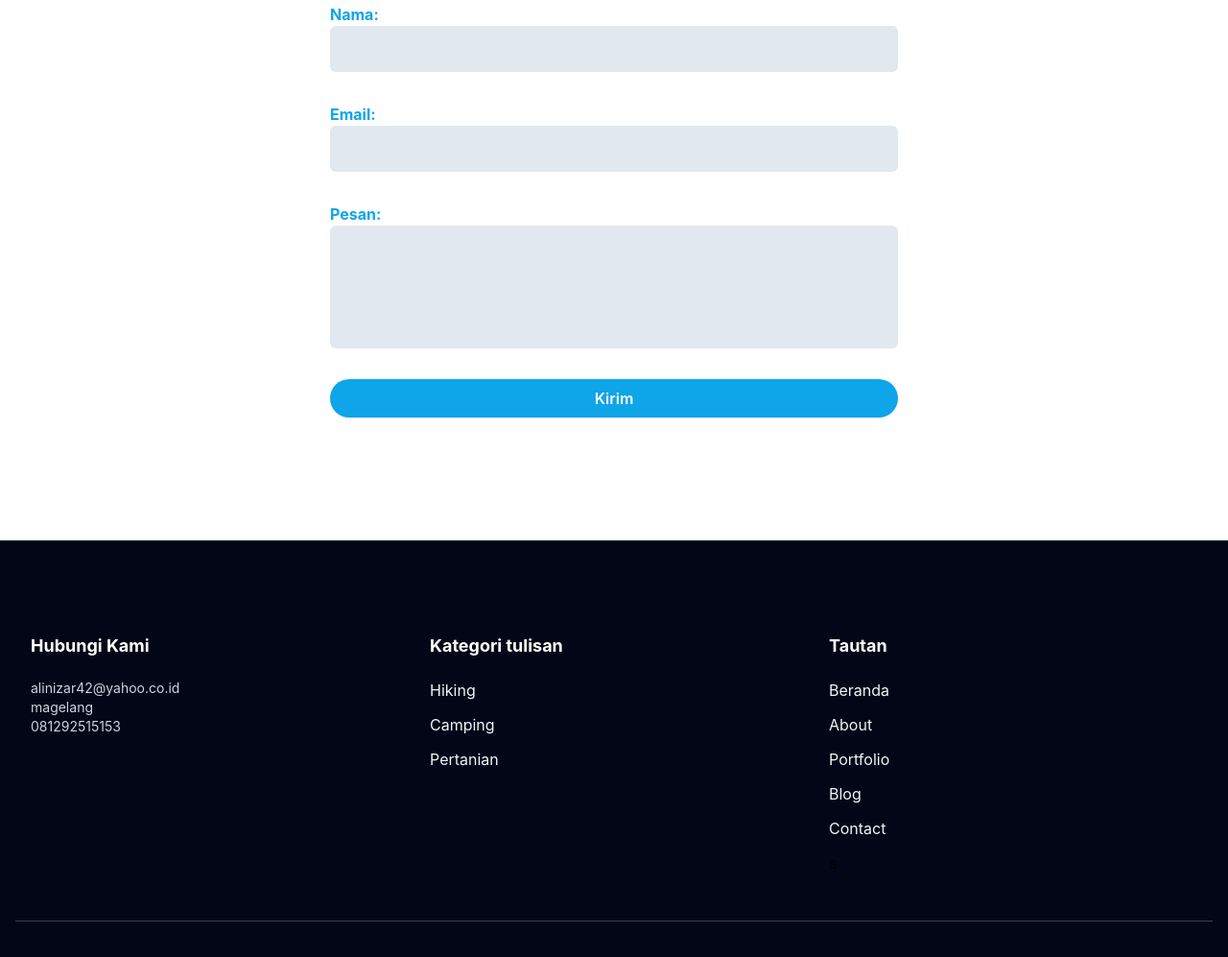
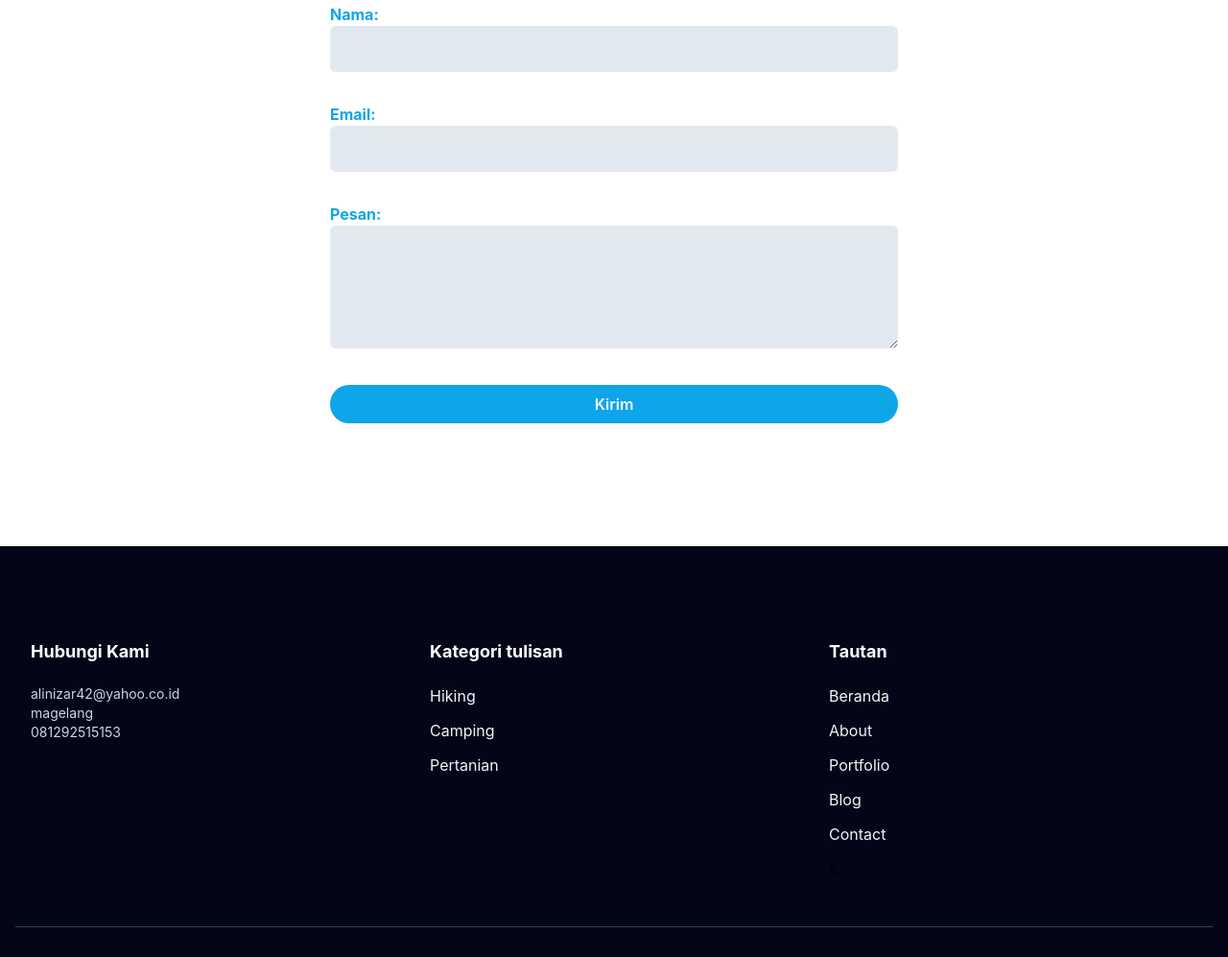
Before and after one commit to idzarju22/portfolio-tailwindcss, a website: page index.html in a window 1280 px wide. Shown: the part 3685-4682 px from the top of the page at 96% size. Drawn offline with Linux system fonts and the light colour scheme.

Commit message:
merubah kode pada pesan di dalam contact

```diff
--- a/index.html
+++ b/index.html
@@ -1,5 +1,5 @@
 <!DOCTYPE html>
-<html lang="en" class="scroll-smooth">
+<html lang="en" class="scroll-smooth md:scroll-auto">
 <head>
     <meta charset="UTF-8">
     <meta name="viewport" content="width=device-width, initial-scale=1.0">
@@ -232,7 +232,7 @@
                 </div>
                 <div class="w-full px-4 mb-8">
                     <label for="message" class="text-base font-bold text-primary ">Pesan:</label>
-                    <input type="message" name="message" id="message" class="w-full bg-slate-200 text-dark p-3 rounded-md focus:outline-none focus:ring-primary focus:ring-1 focus:border-primary h-32">
+                    <textarea name="message" id="message" cols="30" rows="10" class="w-full bg-slate-200 text-dark p-3 rounded-md focus:outline-none focus:ring-primary focus:ring-1 focus:border-primary h-32"></textarea>
                 </div>
                 <div class="w-full px-4">
                     <button class="n text-base font-semibold text-white bg-primary py-2 px-6 rounded-full w-full hover:opacity-70 hover:shadow-lg transition duration-300 ">Kirim</button>
```
Also changed, not shown: src/output.css.
